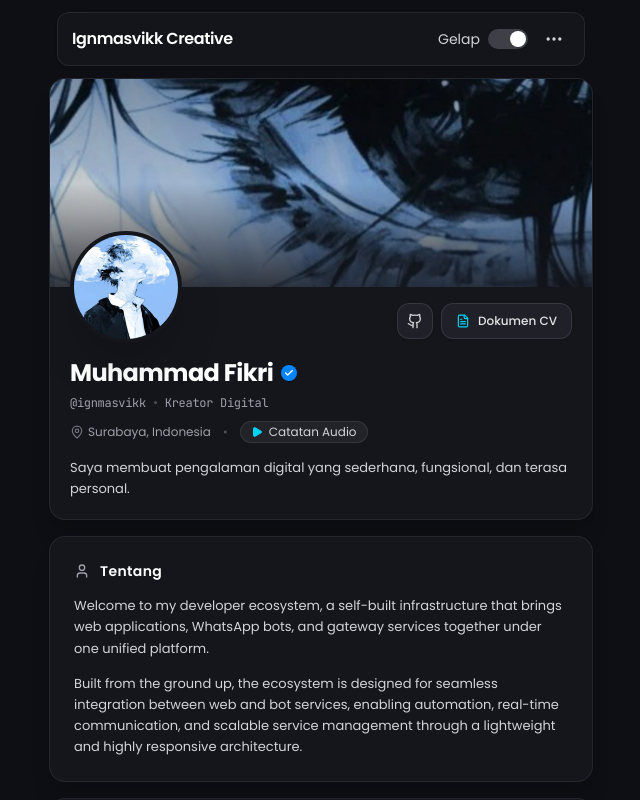
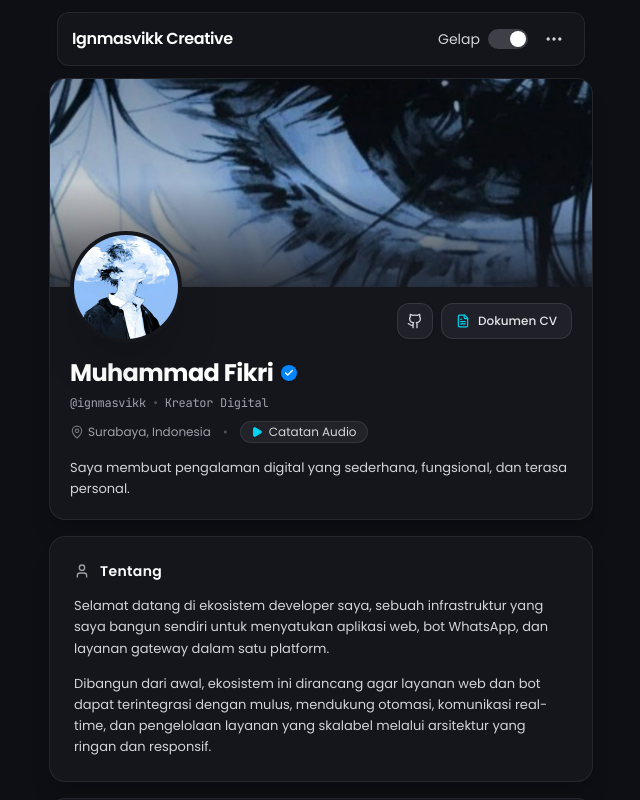
Before and after one commit to about-vann/my-portofolio, a React (Vite) app: page / in a window 1280 px wide. Shown: the top 800 px of the page, without its empty margins (319-959 px from the left). Built offline with nearby package versions, Linux system fonts and the light colour scheme; a web font is replaced by a local one.

Commit message:
fix: ensure About content translates correctly

```diff
--- a/src/components/AboutSection.tsx
+++ b/src/components/AboutSection.tsx
@@ -8,17 +8,13 @@ interface AboutProps { accent: ThemeAccent; lang: Language; }
 
 export const AboutSection: React.FC<AboutProps> = ({ lang }) => {
   const id = lang === 'id';
+  const intro = id ? 'Selamat datang di ekosistem developer saya, sebuah infrastruktur yang saya bangun sendiri untuk menyatukan aplikasi web, bot WhatsApp, dan layanan gateway dalam satu platform.' : PERSONAL_INFO.bio.aboutIntro.en;
+  const body = id ? 'Dibangun dari awal, ekosistem ini dirancang agar layanan web dan bot dapat terintegrasi dengan mulus, mendukung otomasi, komunikasi real-time, dan pengelolaan layanan yang skalabel melalui arsitektur yang ringan dan responsif.' : PERSONAL_INFO.bio.aboutBody.en;
   return (
     <section id="about" className="w-full">
       <motion.div initial={{ opacity: 0, y: 15 }} whileInView={{ opacity: 1, y: 0 }} viewport={{ once: true, margin: '-40px' }} transition={{ duration: 0.5, ease: [0.16, 1, 0.3, 1] }} className="w-full rounded-2xl bg-[#15161c] border border-white/[0.07] p-5 sm:p-6 shadow-xl space-y-3.5">
-        <div className="flex items-center gap-2.5">
-          <User className="w-4 h-4 text-zinc-400" />
-          <h2 className="text-sm font-semibold text-white tracking-wide">{id ? 'Tentang' : 'About'}</h2>
-        </div>
-        <div className="space-y-3.5 text-xs sm:text-[13px] leading-relaxed text-zinc-300 font-normal">
-          <p>{PERSONAL_INFO.bio.aboutIntro[lang]}</p>
-          <p>{PERSONAL_INFO.bio.aboutBody[lang]}</p>
-        </div>
+        <div className="flex items-center gap-2.5"><User className="w-4 h-4 text-zinc-400" /><h2 className="text-sm font-semibold text-white tracking-wide">{id ? 'Tentang' : 'About'}</h2></div>
+        <div className="space-y-3.5 text-xs sm:text-[13px] leading-relaxed text-zinc-300 font-normal"><p>{intro}</p><p>{body}</p></div>
       </motion.div>
     </section>
   );
```
